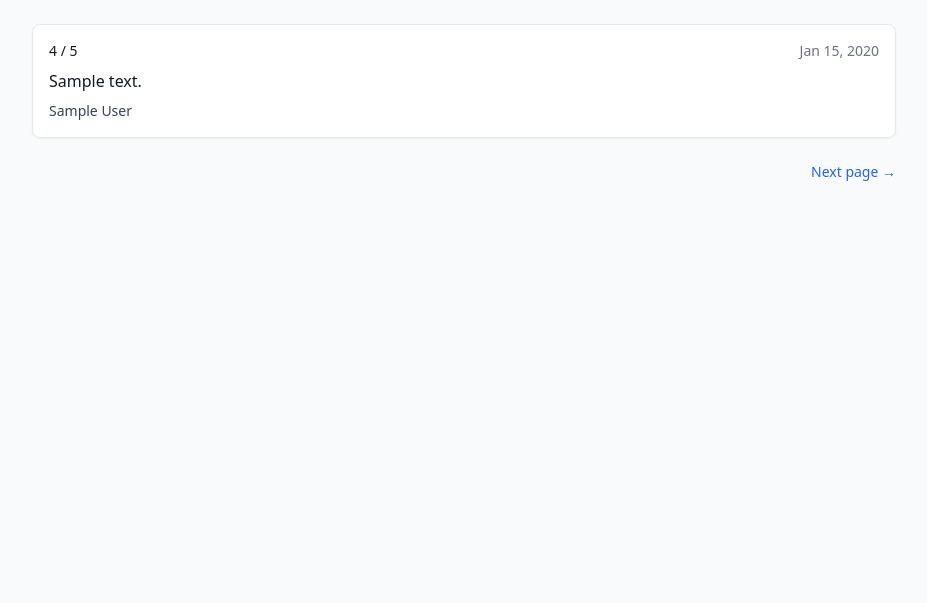
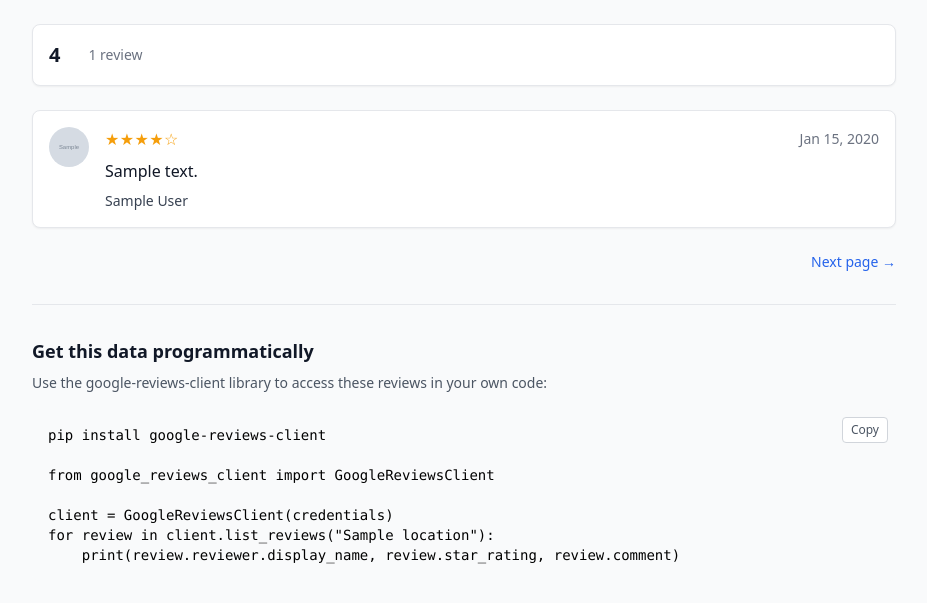
Before and after one commit to cauethenorio/google-reviews-client, a Flask app: template flask-example/templates/reviews.html in a window 1280 px wide. Shown: the part 160-763 px from the top of the page, without its empty margins (176-1103 px from the left). Run offline with Flask 3, Linux system fonts and the light colour scheme; the template is opened without the code that fills it: most values are stand-ins (such as "Sample title", 1, 10 or a date in 2020); grey boxes marked "Sample" are stand-in pictures; parts of the project's set-up code (start-up, migrations or seed data) failed here and were passed over; some libraries are stand-ins or nearby versions.

Commit message:
feat(04-01): rebuild reviews template with stars, photos, summary bar, and code snippet
- Unicode star ratings with aria-label accessibility and No rating fallback
- Reviewer photos as 40px circles with lazy loading and onerror fallback
- Summary bar showing average rating, star display, and total review count
- Code snippet section with copy-to-clipboard button

```diff
--- a/flask-example/templates/reviews.html
+++ b/flask-example/templates/reviews.html
@@ -4,12 +4,41 @@
 {% include "_breadcrumb.html" %}
 {% include "_error.html" %}
 <h1 class="text-2xl font-bold text-gray-900 mb-6">Reviews for {{ location.title or "Location" }}</h1>
+{% if total_review_count is not none %}
+<div class="bg-white rounded-lg shadow-sm border border-gray-200 px-4 py-4 mb-6 flex items-center gap-6">
+  <div>
+    <span class="text-xl font-bold text-gray-900">{{ average_rating }}</span>
+    <span class="text-amber-500 text-xl tracking-wide ml-1">{{ "\u2605" * avg_rounded }}{{ "\u2606" * (5 - avg_rounded) }}</span>
+  </div>
+  <div class="text-sm text-gray-500">
+    {{ total_review_count }} review{{ "s" if total_review_count != 1 }}
+  </div>
+</div>
+{% endif %}
 {% if reviews %}
 <div class="space-y-4">
   {% for review in reviews %}
   <div class="bg-white rounded-lg shadow-sm border border-gray-200 px-4 py-4">
+    <div class="flex gap-4">
+      {# Reviewer photo #}
+      {% if not review.reviewer.is_anonymous and review.reviewer.profile_photo_url %}
+      <img src="{{ review.reviewer.profile_photo_url }}" alt="" class="w-10 h-10 rounded-full object-cover flex-shrink-0" loading="lazy" referrerpolicy="no-referrer" onerror="this.style.display='none';this.nextElementSibling.style.display='flex'">
+      <div class="w-10 h-10 rounded-full bg-gray-200 flex items-center justify-center flex-shrink-0" aria-hidden="true" style="display:none">
+        <span class="text-gray-500 text-sm font-medium">{{ (review.reviewer.display_name[0] | upper) if review.reviewer.display_name else "A" }}</span>
+      </div>
+      {% else %}
+      <div class="w-10 h-10 rounded-full bg-gray-200 flex items-center justify-center flex-shrink-0" aria-hidden="true">
+        <span class="text-gray-500 text-sm font-medium">{{ (review.reviewer.display_name[0] | upper) if review.reviewer.display_name else "A" }}</span>
+      </div>
+      {% endif %}
+      {# Review content #}
+      <div class="flex-1 min-w-0">
         <div class="flex items-center justify-between mb-2">
-      <span class="text-sm text-gray-900 font-medium">{{ review.rating_value }} / 5</span>
+          {% if review.rating_value == 0 %}
+          <span class="text-gray-500 text-sm">No rating</span>
+          {% else %}
+          <span class="text-amber-500 tracking-wide" aria-label="{{ review.rating_value }} out of 5 stars">{{ "\u2605" * review.rating_value }}{{ "\u2606" * (5 - review.rating_value) }}</span>
+          {% endif %}
           <span class="text-sm text-gray-500">{{ review.create_time.strftime('%b %d, %Y') }}</span>
         </div>
         {% if review.comment %}
@@ -23,6 +52,8 @@
         </div>
         {% endif %}
       </div>
+    </div>
+  </div>
   {% endfor %}
 </div>
 {% if next_page_token %}
@@ -35,4 +66,20 @@
   <p class="text-gray-600 text-base">No reviews yet for this location.</p>
 </div>
 {% endif %}
+{% if reviews %}
+<div class="mt-8 pt-8 border-t border-gray-200">
+  <h2 class="text-lg font-bold text-gray-900 mb-2">Get this data programmatically</h2>
+  <p class="text-sm text-gray-600 mb-4">Use the google-reviews-client library to access these reviews in your own code:</p>
+  <div class="relative">
+    <button onclick="navigator.clipboard.writeText(document.getElementById('code-snippet').textContent).then(()=>{this.textContent='Copied!';setTimeout(()=>this.textContent='Copy',2000)})" class="absolute top-2 right-2 bg-white border border-gray-300 rounded px-2 py-1 text-xs text-gray-600 hover:bg-gray-50">Copy</button>
+    <pre class="bg-gray-50 rounded-lg p-4 font-mono text-sm overflow-x-auto"><code id="code-snippet">pip install google-reviews-client
+
+from google_reviews_client import GoogleReviewsClient
+
+client = GoogleReviewsClient(credentials)
+for review in client.list_reviews("{{ location.name }}"):
+    print(review.reviewer.display_name, review.star_rating, review.comment)</code></pre>
+  </div>
+</div>
+{% endif %}
 {% endblock %}
```
Lines whose indentation alone changed are shown as unchanged.
